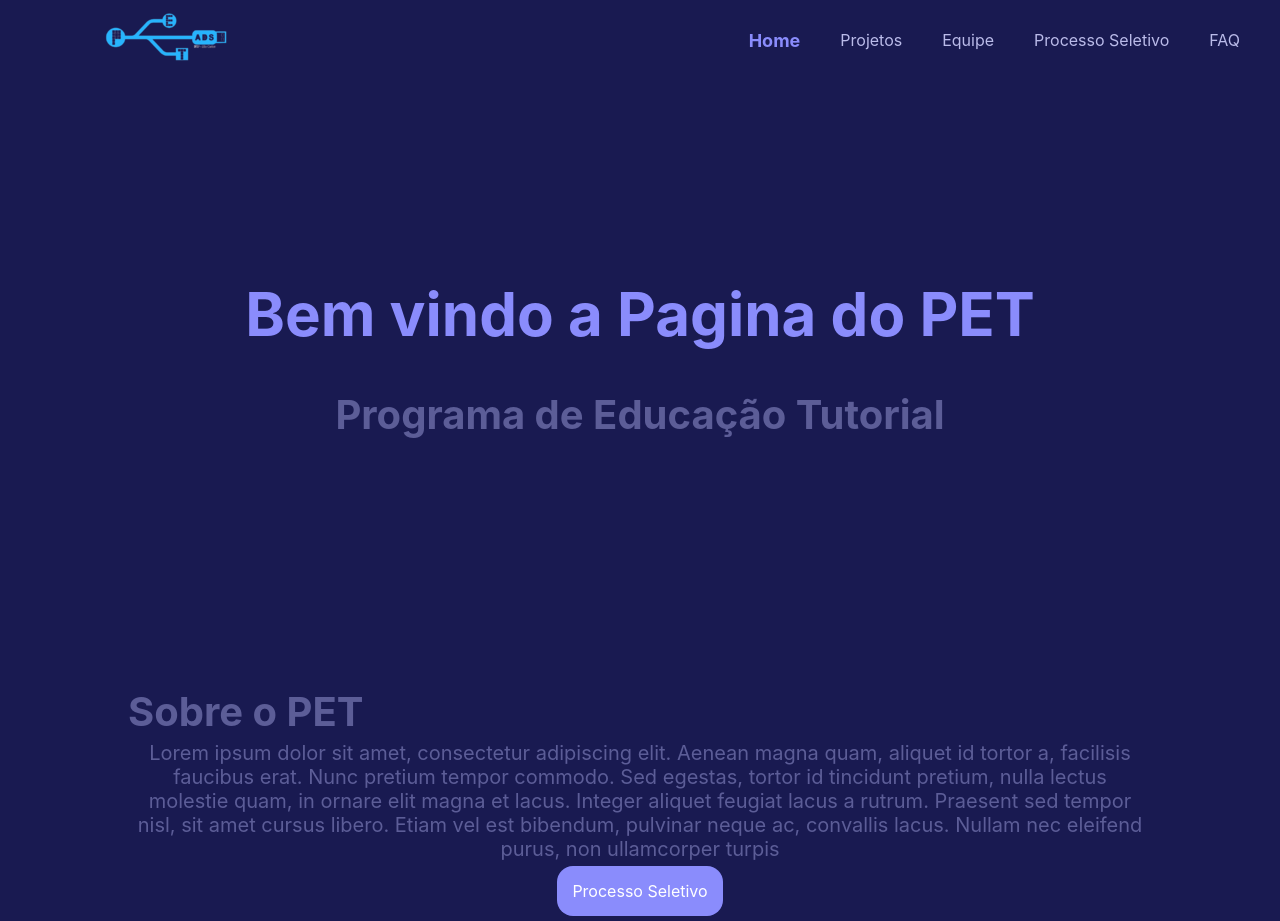
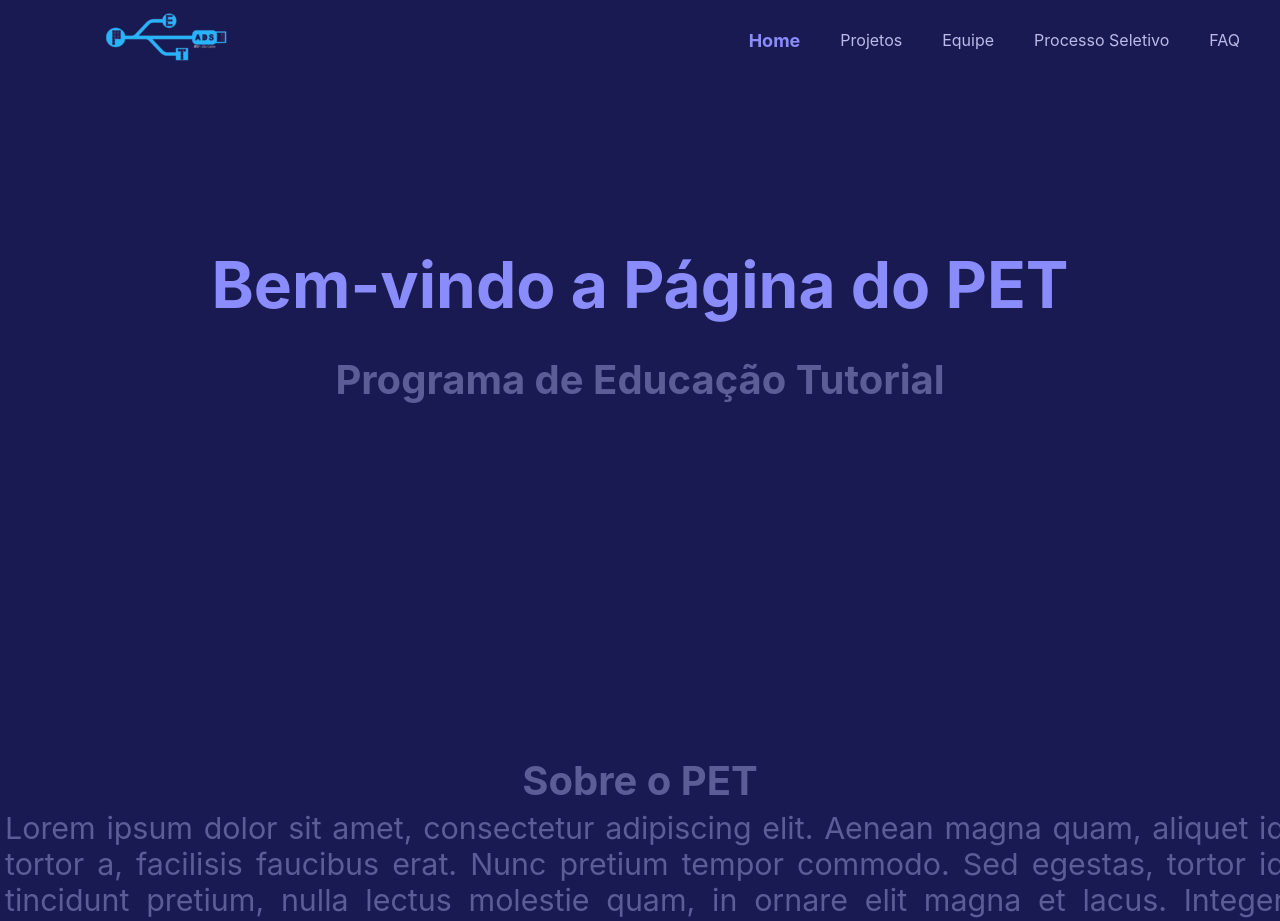
Before and after one commit to petlicbioifsp/homepage-pet-bio, a React (Create React App) app: page / in a window 1280 px wide. Shown: the top 921 px of the page. Built offline with nearby package versions, Linux system fonts and the light colour scheme.

Commit message:
Css responsivo na Home page

```diff
--- a/src/pages/Home/Button.css
+++ b/src/pages/Home/Button.css
@@ -1,24 +1,76 @@
-.btn{
+
+@media only screen and (max-width: 600px) {
+    .btn {
       width: auto;
       background-color: var(--cor-azul__claro);
-    color:#fff;
-    padding: 15px;
-    text-decoration:none;
-    transition:0.5s;
-    border-radius: 16px;
+      color: #fff;
+      padding: 10px;
+      margin-top: 1rem;
+      text-decoration: none;
+      transition: 0.5s;
+      border-radius: 12px;
       border: none;
-
-}
-.btn:hover{
-    cursor: pointer;
-
     }
 
+    .btn:hover {
+      cursor: pointer;
+    }
 
     .btn_contender {
       display: flex;
       flex-direction: column;
       align-items: center;
+      margin: auto;
+    }
+  }
+
+  @media only screen and (min-width: 601px) and (max-width: 1024px) {
+    .btn {
+      width: auto;
+      background-color: var(--cor-azul__claro);
+      color: #fff;
+      padding: 12px;
+      margin-top: 1.5rem;
+      text-decoration: none;
+      transition: 0.5s;
+      border-radius: 14px;
+      border: none;
+    }
+
+    .btn:hover {
+      cursor: pointer;
+    }
+
+    .btn_contender {
+      display: flex;
       flex-direction: column;
-    margin:auto;
+      align-items: center;
+      margin: auto;
     }
+  }
+
+
+  @media only screen and (min-width: 1025px) {
+    .btn {
+      width: auto;
+      background-color: var(--cor-azul__claro);
+      color: #fff;
+      padding: 15px;
+      margin-top: 1.5rem;
+      text-decoration: none;
+      transition: 0.5s;
+      border-radius: 16px;
+      border: none;
+    }
+
+    .btn:hover {
+      cursor: pointer;
+    }
+
+    .btn_contender {
+      display: flex;
+      flex-direction: column;
+      align-items: center;
+      margin: auto;
+    }
+  }
--- a/src/pages/Home/home.css
+++ b/src/pages/Home/home.css
@@ -1,51 +1,518 @@
-.home{
+/* Estilos para telas pequenas (celulares, por exemplo) */
+
+@media (min-width: 400px) {
+  .home {
+    margin: 0;
+    padding: 0;
     background-color: var(--cor-background);
-    width:auto;
+    width: auto;
+    display: flex;
+    flex-direction: column;
+    text-align: center;
+    justify-content: space-around;
+    align-items: center;
+  }
+
+  .home section {
+    margin-top: 10%;
+    width: auto;
+    height: fit-content;
+    position:relative;
+    text-align: center;
+    margin-block-start: 3em;
+    margin-block-end: 6em;
+    overflow: hidden;
+  }
+
+  .home h1 {
+    text-align: center;
+    width: 100%;
+    margin-top: 10%;
+    margin-bottom: 1em;
+    font-size: 2em;
+    color: var(--cor-azul__claro);
+    white-space: nowrap;
+    overflow: hidden;
+  }
+
+  .home h2,
+  .home h3,
+  .home p {
+    width: 100%;
+    font-size: 1.2em;
+    color: var(--cor-texto);
+    display: flex;
+    flex-direction: column;
+    text-align: center;
+  }
+}
+
+/* Estilos para telas médias (tablets, por exemplo) */
+@media (min-width: 621px) and (max-width: 1080px) {
+  .home {
+    background-color: var(--cor-background);
+    width: auto;
+    display: flex;
+    text-align: center;
+    flex-direction: column;
+    justify-content: space-around;
+    padding: 5%;
+  }
+
+  .home section {
+    margin-top: 10%;
+    width: auto;
+    height: fit-content;
+    position:relative;
+    margin-block-start: 4em;
+    margin-block-end: 8em;
+    overflow: hidden;
+  }
+
+  .home h1 {
+    text-align: center;
+    width: 100%;
+    margin-top: 10%;;
+    margin-bottom: 1em;
+    font-size: 2.5em;
+    color: var(--cor-azul__claro);
+    white-space: nowrap;
+  }
+
+  .home h2,
+  .home h3,
+  .home p {
+    width: 100%;
+    font-size: 1.5em;
+    color: var(--cor-texto);
+    text-align: center;
+  }
+}
+
+/* Estilos para telas grandes (desktops, laptops, por exemplo) */
+@media (min-width: 1081px){
+  .home {
+    background-color: var(--cor-background);
+    width: auto;
+    display: flex;
+    flex-direction: column;
+    align-items: center;
+    justify-content: space-around;
+    padding: 10%;
+  }
+
+  .home section {
+    margin-top: 10%;
+    width: auto;
+    height: 20%;
+    position:relative;
+    margin-block-start: 6em;
+    margin-block-end: 14em;
+    overflow: hidden;
+  }
+
+  .home h1 {
+    text-align: center;
+    width: 100%;
+    margin-top: 10%;    margin-bottom: 2.5vw;
+    font-size: 4vw;
+    color: var(--cor-azul__claro);
+    white-space: nowrap;
+    overflow: hidden;
+  }
+
+  .home h2 {
+    margin: 0px;
+    font-size: 3vw;
+    color: var(--cor-texto);
+    text-align: center;
+  }
+
+  .home h3 {
+    margin: 0px;
+    font-size: 3vw;
+    color: var(--cor-texto);
+    text-align: center;
+  }
+
+  .home p {
+    display: flex;
+    align-content: flex-end;
+    text-align: justify;
+    color: var(--cor-texto);
+    font-size: 1.5vw;
+    text-align: center;
+  }
+}
+
+/* Estilos para telas maiores que 3840x2160 UHD/4K */
+@media (min-width: 3841px) {
+  .home {
+    background-color: var(--cor-background);
+    width: auto;
+    display: flex;
+    flex-direction: column;
+    align-items: center;
+    justify-content: space-around;
+    padding: 10%;
+  }
+
+  .home section {
+    margin-top: 10%;
+    width: auto;
+    height: 20%;
+    position:relative;
+    margin-block-start: 6em;
+    margin-block-end: 14em;
+    overflow: hidden;
+  }
+
+  .home h1 {
+    text-align: center;
+    width: 100%;
+    margin-top: 10%;
+    margin-bottom: 2rem;
+    font-size: 3rem;
+    color: var(--cor-azul__claro);
+    white-space: nowrap;
+    overflow: hidden;
+  }
+
+  .home h2 {
+    margin: 0;
+    font-size: 2.5rem;
+    color: var(--cor-texto);
+    text-align: center;
+  }
+
+  .home h3 {
+    margin: 0;
+    font-size: 2.5rem;
+    color: var(--cor-texto);
+  }
+
+  .home p {
+    display: flex;
+    align-content: flex-end;
+    text-align: justify;
+    color: var(--cor-texto);
+    font-size: 1.5rem;
+  }
+}
+
+@media (max-width: 1280px) {
+  .home {
+    background-color: var(--cor-background);
+    width: auto;
+    display: flex;
+    flex-direction: column;
+    align-items: center;
+    padding: 0;
+  }
+
+  .home section {
+    margin-top: 10%;
+    width: auto;
+    height: 20%;
+    position:relative;
+    margin-block-start: 10em;
+    margin-block-end: 12em;
+    overflow: hidden;
+  }
+
+  .home h1 {
+    text-align: center;
+    width: 100%;
+    font-size: 4rem;
+    color: var(--cor-azul__claro);
+    overflow: hidden;
+  }
+
+  .home h2 {
+    margin: 0;
+    font-size: 2.5rem;
+    color: var(--cor-texto);
+    text-align: center;
+  }
+
+  .home h3 {
+    margin: 0;
+    font-size: 2.5rem;
+    color: var(--cor-texto);
+  }
+
+  .home p {
+    display: flex;
+    align-content: flex-end;
+    text-align: justify;
+    color: var(--cor-texto);
+    font-size: 1.9rem;
+  }
+}
+
+
+@media (min-width: 1366px) {
+  .home {
+    background-color: var(--cor-background);
+    width: auto;
     display: flex;
     flex-direction: column;
     align-items: center;
     padding: 10%;
+  }
+
+  .home section {
+    margin-top: 10%;
+    width: auto;
+    height: 20%;
+    position:relative;
+    margin-block-start: 7em;
+    margin-block-end: 14em;
+    overflow: hidden;
+  }
+
+  .home h1 {
+    text-align: center;
+    width: 100%;
+    margin-top: 10%;
+    margin-bottom: 2rem;
+    font-size: 4rem;
+    color: var(--cor-azul__claro);
+    white-space: nowrap;
+    overflow: hidden;
+  }
+
+  .home h2 {
+    margin: 0;
+    font-size: 2.5rem;
+    color: var(--cor-texto);
+    text-align: center;
+  }
+
+  .home h3 {
+    margin: 0;
+    font-size: 2.5rem;
+    color: var(--cor-texto);
+  }
+
+  .home p {
+    display: flex;
+    align-content: flex-end;
+    text-align: justify;
+    color: var(--cor-texto);
+    font-size: 1.5rem;
+  }
 }
-.home:first-child{
+
+@media (min-width:1600px) {
+  .home {
+    background-color: var(--cor-background);
+    width: auto;
+    display: flex;
+    flex-direction: column;
     align-items: center;
+    padding: 10%;
+  }
+
+  .home section {
+    margin-top: 10%;
+    width: auto;
+    height: 20%;
+    position:relative;
+    margin-block-start: 10em;
+    margin-block-end: 14em;
+    overflow: hidden;
+  }
+
+  .home h1 {
+    text-align: center;
+    width: 100%;
+    margin-top: 10%;
+    margin-bottom: 2rem;
+    font-size: 4rem;
+    color: var(--cor-azul__claro);
+    white-space: nowrap;
+    overflow: hidden;
+  }
+
+  .home h2 {
+    margin: 0;
+    font-size: 2.5rem;
+    color: var(--cor-texto);
+    text-align: center;
+  }
+
+  .home h3 {
+    margin: 0;
+    font-size: 2.5rem;
+    color: var(--cor-texto);
+  }
+
+  .home p {
+    display: flex;
+    align-content: flex-end;
+    text-align: justify;
+    color: var(--cor-texto);
+    font-size: 1.9rem;
+  }
+}
+
+/* Estilos para telas com resolução 1920x1080 FHD */
+@media (min-width:  1920px) {
+  .home {
+    background-color: var(--cor-background);
+    width: auto;
+    display: flex;
+    flex-direction: column;
+    align-items: center;
+    padding: 12%;
+  }
+
+  .home section {
+    margin-top: 10%;
+    width: auto;
+    height: 20%;
+    position:relative;
+    margin-block-start: 15em;
+    margin-block-end: 14em;
+    overflow: hidden;
+  }
+
+  .home h1 {
+    text-align: center;
+    width: 100%;
+    font-size: 5rem;
+    color: var(--cor-azul__claro);
+    white-space: nowrap;
+    overflow: hidden;
+  }
+
+  .home h2 {
+    margin: 0;
+    font-size: 2.5rem;
+    color: var(--cor-texto);
+    text-align: center;
+  }
+
+  .home h3 {
+    margin: 0;
+    font-size: 2.5rem;
+    color: var(--cor-texto);
+  }
+
+  .home p {
+    display: flex;
+    align-content: flex-end;
+    text-align: justify;
+    color: var(--cor-texto);
+    font-size: 1.9rem;
+  }
 }
 
 
-.home section{
-    margin-top:-34;
-    width: 100%;
-    height: fit-content+10em;
-    position: inherit;
+/* Estilos para telas com resolução 2560x1440 QHD */
+@media (min-width: 2560px) {
+  .home {
+    background-color: var(--cor-background);
+    width: auto;
+    display: flex;
+    flex-direction: column;
+    align-items: center;
+    padding: 15%;
+  }
+
+  .home section {
+    margin-top: 10%;
+    width: auto;
+    height: 20%;
+    position:relative;
     margin-block-start: 5em;
-    margin-block-end: 10em;
+    margin-block-end: 35%;
     overflow: hidden;
-    margin-bottom: 10.5em;
-}
+  }
 
-.home h1{
+  .home h1 {
     text-align: center;
     width: 100%;
-    margin-top: 70px;
-    margin-bottom: 40px;
-    font-size: 60px;
+    margin-top: 10%;
+    margin-bottom: 2rem;
+    font-size: 5.4rem;
     color: var(--cor-azul__claro);
     white-space: nowrap;
     overflow: hidden;
-}
-.home h2{
-    margin: 0px;
-    font-size: 40px;
+  }
+
+  .home h2 {
+    margin: 0;
+    font-size: 3.8rem;
     color: var(--cor-texto);
     text-align: center;
+  }
+
+  .home h3 {
+    margin: 0;
+    font-size: 3.8rem;
+    color: var(--cor-texto);
+  }
+
+  .home p {
+    display: flex;
+    align-content: flex-end;
+    text-align: justify;
+    color: var(--cor-texto);
+    font-size: 2.8rem;
+  }
 }
+/* Estilos para telas com resolução 3440x1440 UWQHD */
+@media (min-width:3440px) {
+  .home {
+    background-color: var(--cor-background);
+    width: auto;
+    display: flex;
+    flex-direction: column;
+    align-items: center;
+    padding: 10%;
+  }
 
-.home h3{
-    margin: 0px;
-    font-size: 40px;
+  .home section {
+    margin-top: 10%;
+    width: auto;
+    height: 20%;
+    position:relative;
+    margin-block-start: 5em;
+    margin-block-end: 20%;
+    overflow: hidden;
+  }
+
+  .home h1 {
+    text-align: center;
+    width: 100%;
+    margin-top: 10%;
+    margin-bottom: 2rem;
+    font-size: 6.5rem;
+    color: var(--cor-azul__claro);
+    white-space: nowrap;
+    overflow: hidden;
+  }
+
+  .home h2 {
+    margin: 0;
+    font-size: 5rem;
     color: var(--cor-texto);
+    text-align: center;
+  }
 
+  .home h3 {
+    margin: 0;
+    font-size: 5rem;
+    color: var(--cor-texto);
+  }
+
+  .home p {
+    display: flex;
+    align-content: flex-end;
+    text-align: justify;
+    color: var(--cor-texto);
+    font-size: 3.2rem;
+  }
 }
-.home p{
-    color: var(--cor-texto);
-    font-size: 20px;
-}
--- a/src/pages/Home/home.js
+++ b/src/pages/Home/home.js
@@ -10,7 +10,7 @@ export default function Home() {
         <body className="home">
             <MenuNavegacao></MenuNavegacao>
 
-            <Title title="Bem vindo a Pagina do PET" content="Programa de Educação Tutorial"/>
+            <Title title="Bem-vindo a Página do PET" content="Programa de Educação Tutorial"/>
             <Reveal>
                  <Info
                     title ="Sobre o PET"
```
Lines whose indentation alone changed are shown as unchanged.
